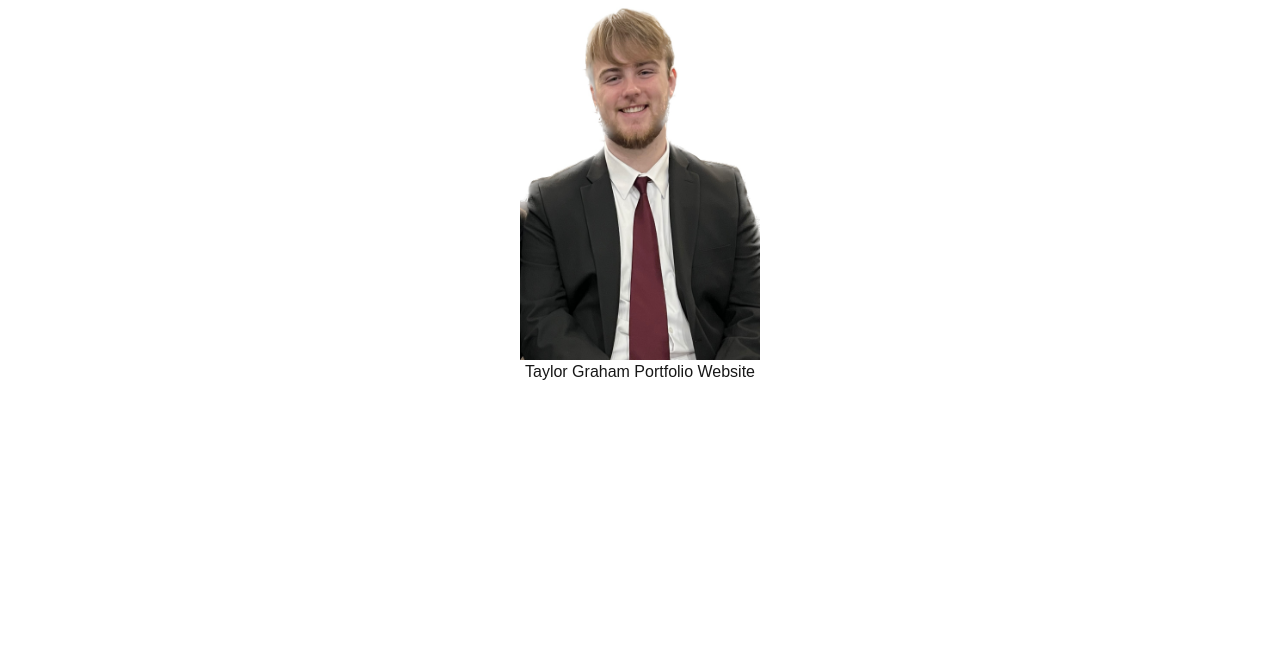
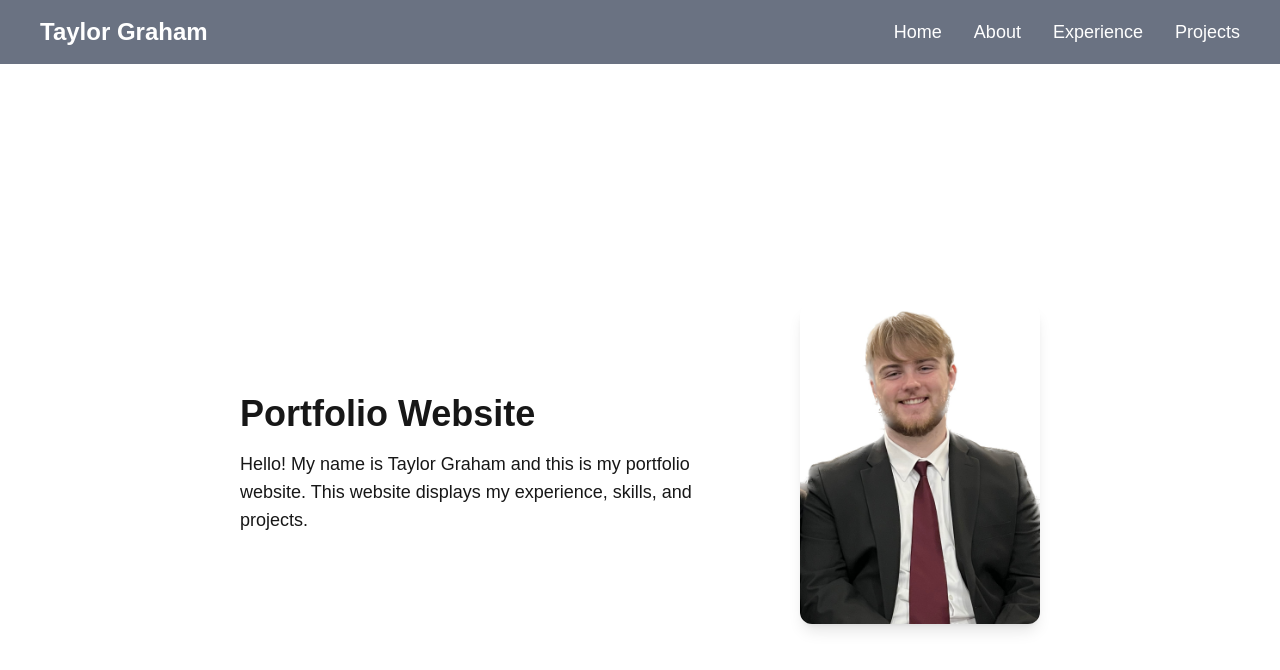
Before and after one commit to TaylorGraham66/website, a Next.js app: page / in a window 1280 px wide. Shown: the top 670 px of the page. Built offline with nearby package versions, Linux system fonts and the light colour scheme.

Commit message:
Home update & added navbar w files

```diff
--- /dev/null
+++ b/app/about/page.tsx
@@ -0,0 +1,3 @@
+export default function About() {
+  return <h1>About Page</h1>;
+}
--- /dev/null
+++ b/app/experience/page.tsx
@@ -0,0 +1,3 @@
+export default function About() {
+  return <h1>Experience Page</h1>;
+}
--- a/app/globals.css
+++ b/app/globals.css
@@ -24,18 +24,3 @@ body {
   color: var(--foreground);
   font-family: Arial, Helvetica, sans-serif;
 }
-
-.main-div {
-  height: 100vh;
-}
-
-.main-desc {
-  display: flex;
-  justify-content: center;
-  align-items: center;
-}
-
-.main-img {
-  height: 45vh;
-  width: 30vh;
-}
--- a/app/layout.tsx
+++ b/app/layout.tsx
@@ -1,6 +1,7 @@
 import type { Metadata } from "next";
 import { Geist, Geist_Mono } from "next/font/google";
 import "./globals.css";
+import Navbar from "../components/navbar";
 
 const geistSans = Geist({
   variable: "--font-geist-sans",
@@ -23,11 +24,11 @@ export default function RootLayout({
   children: React.ReactNode;
 }>) {
   return (
-    <html
-      lang="en"
-      className={`${geistSans.variable} ${geistMono.variable} h-full antialiased`}
-    >
-      <body className="min-h-full flex flex-col">{children}</body>
+    <html lang="en">
+      <body>
+        <Navbar />
+        {children}
+      </body>
     </html>
   );
 }
--- a/app/page.tsx
+++ b/app/page.tsx
@@ -3,13 +3,16 @@ import Image from "next/image";
 export default function Home() {
   return (
     <div>
-      <div className = "main-div">
-          <div className = "main-desc">
-            <img className = "main-img" src="/images/IMG_7580.jpg" />
-          </div>
-          <div className = "main-desc">
-              <h1>Taylor Graham Portfolio Website</h1>
-          </div>
+      <div className = "flex items-center justify-center h-screen gap-12 px-20">
+        <div className="max-w-lg">
+          <h1 className="text-4xl font-bold mb-4">Portfolio Website</h1>
+          <p className="text-lg">
+            Hello! My name is Taylor Graham and this is my portfolio website. This website displays my experience, skills, and projects.
+          </p>
+        </div>
+        <div>
+          <img className = "h-80 w-60 rounded-xl shadow-lg" src="/images/IMG_7580.jpg" />
+        </div>
       </div>
     </div>
   );
--- /dev/null
+++ b/app/projects/page.tsx
@@ -0,0 +1,3 @@
+export default function About() {
+  return <h1>Project Page</h1>;
+}
--- /dev/null
+++ b/components/navbar.tsx
@@ -0,0 +1,18 @@
+import Link from "next/link";
+
+export default function Navbar() {
+  return (
+    <nav className="sticky top-0 flex items-center justify-between px-10 py-4 bg-gray-500 text-white">
+        <div className="text-2xl font-bold">
+          Taylor Graham
+        </div>
+
+        <div className="flex gap-8 text-lg">
+            <Link className="hover:text-blue-400 transition" href="/">Home</Link>
+            <Link className="hover:text-blue-400 transition" href="/about">About</Link>
+            <Link className="hover:text-blue-400 transition" href="/experience">Experience</Link>
+            <Link className="hover:text-blue-400 transition" href="/projects">Projects</Link>
+        </div>
+    </nav>
+  );
+}
```
